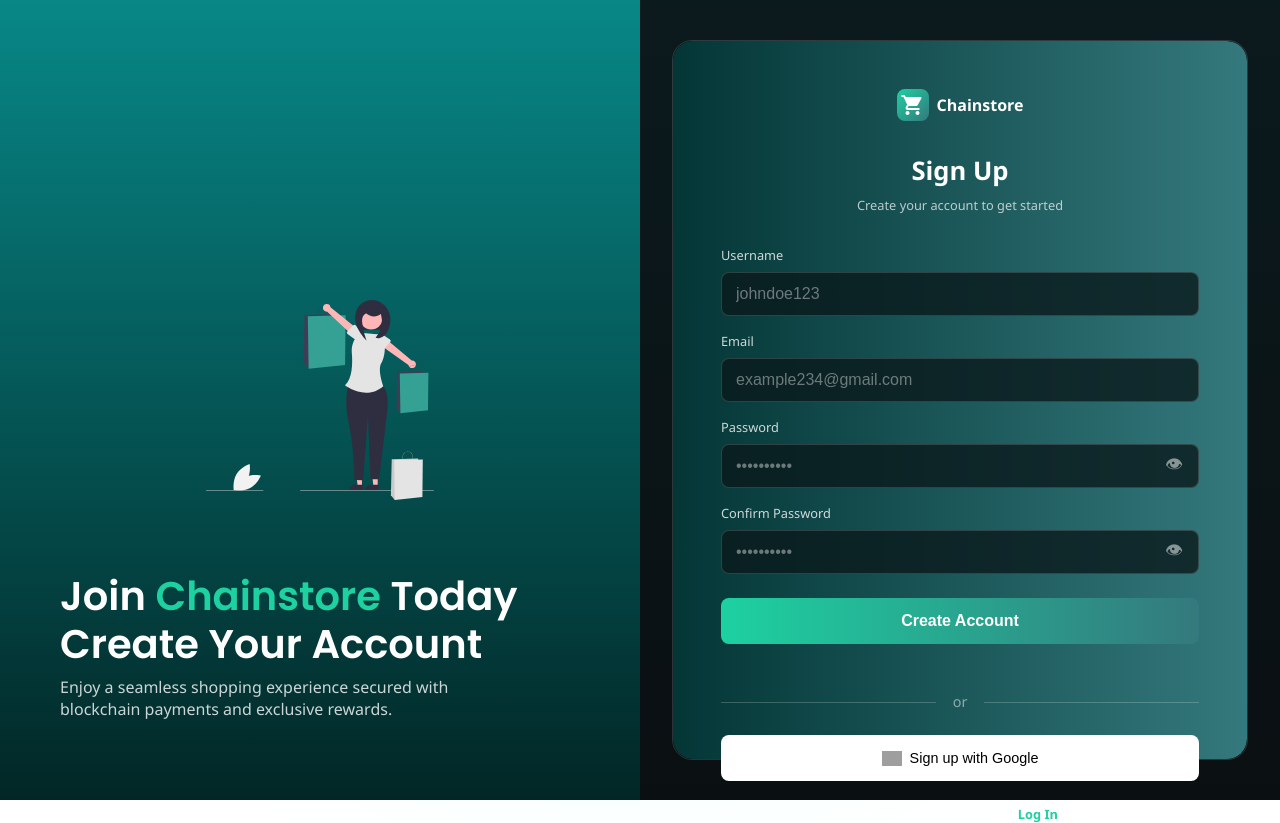
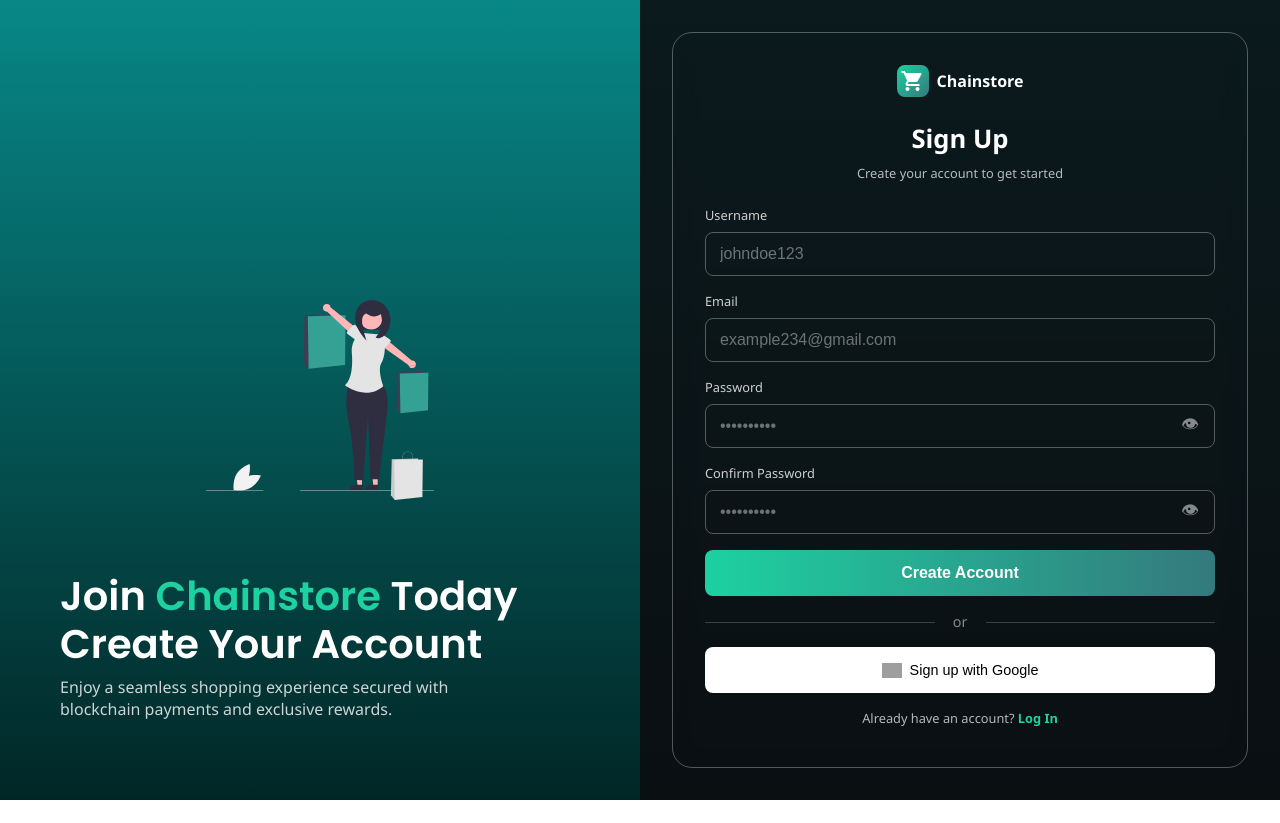
Before and after one commit to GyameraYaw/Chainstore, a plain HTML site: page index.html in a window 1280 px wide. After the commit the page ends 800 px from the top, so only its background shows below. Drawn offline with Linux system fonts and the light colour scheme; grey boxes are pictures that could not be loaded.

Commit message:
new changes

```diff
--- a/css/style.css
+++ b/css/style.css
@@ -95,19 +95,23 @@ body {
     align-items: center;
     position: relative;
     z-index: 2;
+    overflow-y: auto;
 }
 
 .login-card {
     background: transparent;
     border-radius: 20px;
-    padding: 3rem;
-    border: 1px solid rgba(255, 255, 255, 0.15);
+    padding: 2rem;
+    border: 1px solid rgba(255, 255, 255, 0.3);
     width: 90%;
     max-width: 600px;
-    height: 90%;
+    min-height: fit-content;
+    max-height: 95vh;
     backdrop-filter: blur(10px);
     position: relative;
     z-index: 3;
+    overflow-y: auto;
+    margin: 2rem 0;
 }
 
 .login-card::before {
@@ -117,13 +121,9 @@ body {
     left: 0;
     right: 0;
     bottom: 0;
-    background: linear-gradient(to right, #043636, #34797d);
+    background: transparent;
     border-radius: 20px;
     padding: 1.5px;
-    mask: linear-gradient(#fff 0 0) content-box, linear-gradient(#fff 0 0);
-    mask-composite: subtract;
-    -webkit-mask: linear-gradient(#fff 0 0) content-box, linear-gradient(#fff 0 0);
-    -webkit-mask-composite: subtract;
     z-index: -1;
 }
 
@@ -131,7 +131,7 @@ body {
     display: flex;
     align-items: center;
     justify-content: center;
-    margin-bottom: 2rem;
+    margin-bottom: 1.5rem;
     position: relative;
     z-index: 4;
 }
@@ -164,14 +164,14 @@ body {
 .login-card p {
     color: rgba(255, 255, 255, 0.7);
     text-align: center;
-    margin-bottom: 2rem;
+    margin-bottom: 1.5rem;
     font-size: 0.8rem;
     position: relative;
     z-index: 4;
 }
 
 .form-group {
-    margin-bottom: 1.5rem;
+    margin-bottom: 1rem;
     position: relative;
     z-index: 4;
 }
@@ -201,8 +201,10 @@ body {
 }
 
 .input-group input {
-    background: rgba(10, 25, 28, 0.8);
-    border: 1px solid rgba(255, 255, 255, 0.15);
+    /* Force transparent background for all browsers */
+    background: transparent !important;
+    background-color: transparent !important;
+    border: 1px solid rgba(255, 255, 255, 0.3);
     border-radius: 8px;
     padding: 12px 14px;
     color: white;
@@ -210,17 +212,55 @@ body {
     transition: all 0.3s ease;
     position: relative;
     z-index: 4;
+
+
+    -webkit-appearance: none;
+    -moz-appearance: none;
+    appearance: none;
+
+
+    box-shadow: none !important;
+    -webkit-box-shadow: none !important;
+    -moz-box-shadow: none !important;
+
+
+    -webkit-background-clip: padding-box;
+    background-clip: padding-box;
 }
 
 .input-group input:focus {
     outline: none;
     border-color: #1dd1a1;
-    box-shadow: 0 0 0 2px rgba(29, 209, 161, 0.2);
-    background: rgba(10, 25, 28, 0.9);
+    box-shadow: 0 0 0 2px rgba(29, 209, 161, 0.2) !important;
+    background: transparent !important;
+    background-color: transparent !important;
 }
 
 .input-group input::placeholder {
     color: rgba(255, 255, 255, 0.4);
+}
+
+
+.input-group input:-webkit-autofill,
+.input-group input:-webkit-autofill:hover,
+.input-group input:-webkit-autofill:focus,
+.input-group input:-webkit-autofill:active {
+    -webkit-box-shadow: 0 0 0 30px transparent inset !important;
+    -webkit-text-fill-color: white !important;
+    transition: background-color 5000s ease-in-out 0s;
+    background: transparent !important;
+    background-color: transparent !important;
+}
+
+
+.input-group input,
+.input-group input:hover,
+.input-group input:focus,
+.input-group input:active,
+.input-group input:valid,
+.input-group input:invalid {
+    background: transparent !important;
+    background-color: transparent !important;
 }
 
 .password-field {
@@ -288,7 +328,7 @@ body {
     font-weight: 600;
     cursor: pointer;
     width: 100%;
-    margin-bottom: 1.5rem;
+    margin-bottom: 1.rem;
     transition: all 0.3s ease;
     position: relative;
     z-index: 4;
@@ -301,7 +341,7 @@ body {
 
 .divider {
     text-align: center;
-    margin: 1.5rem 0;
+    margin: 1rem 0;
     position: relative;
     color: rgba(255, 255, 255, 0.5);
     font-size: 0.9rem;
@@ -335,7 +375,7 @@ body {
     font-size: 0.9rem;
     cursor: pointer;
     width: 100%;
-    margin-bottom: 1.5rem;
+    margin-bottom: 1rem;
     transition: all 0.3s ease;
     display: flex;
     align-items: center;
```
